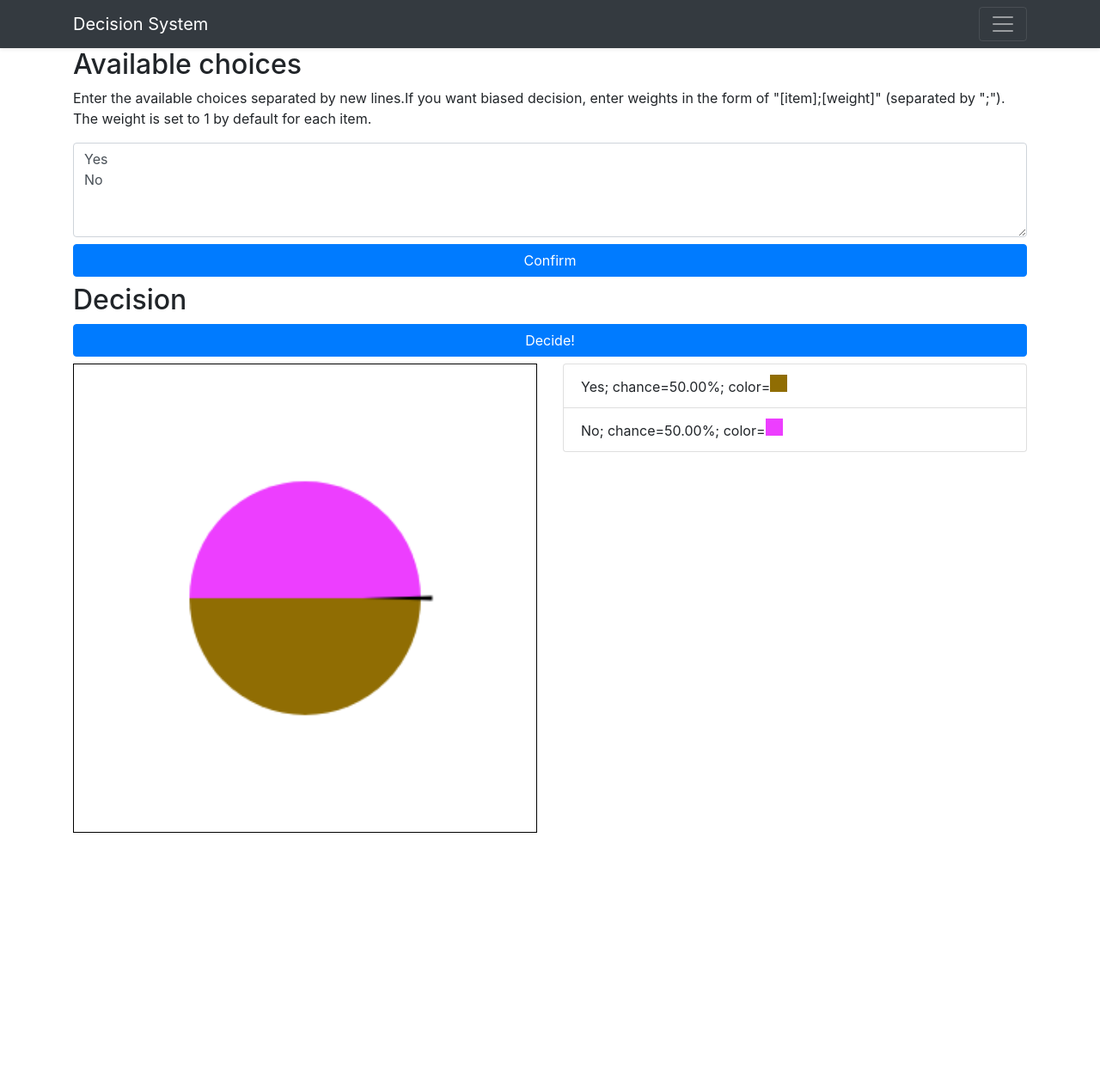
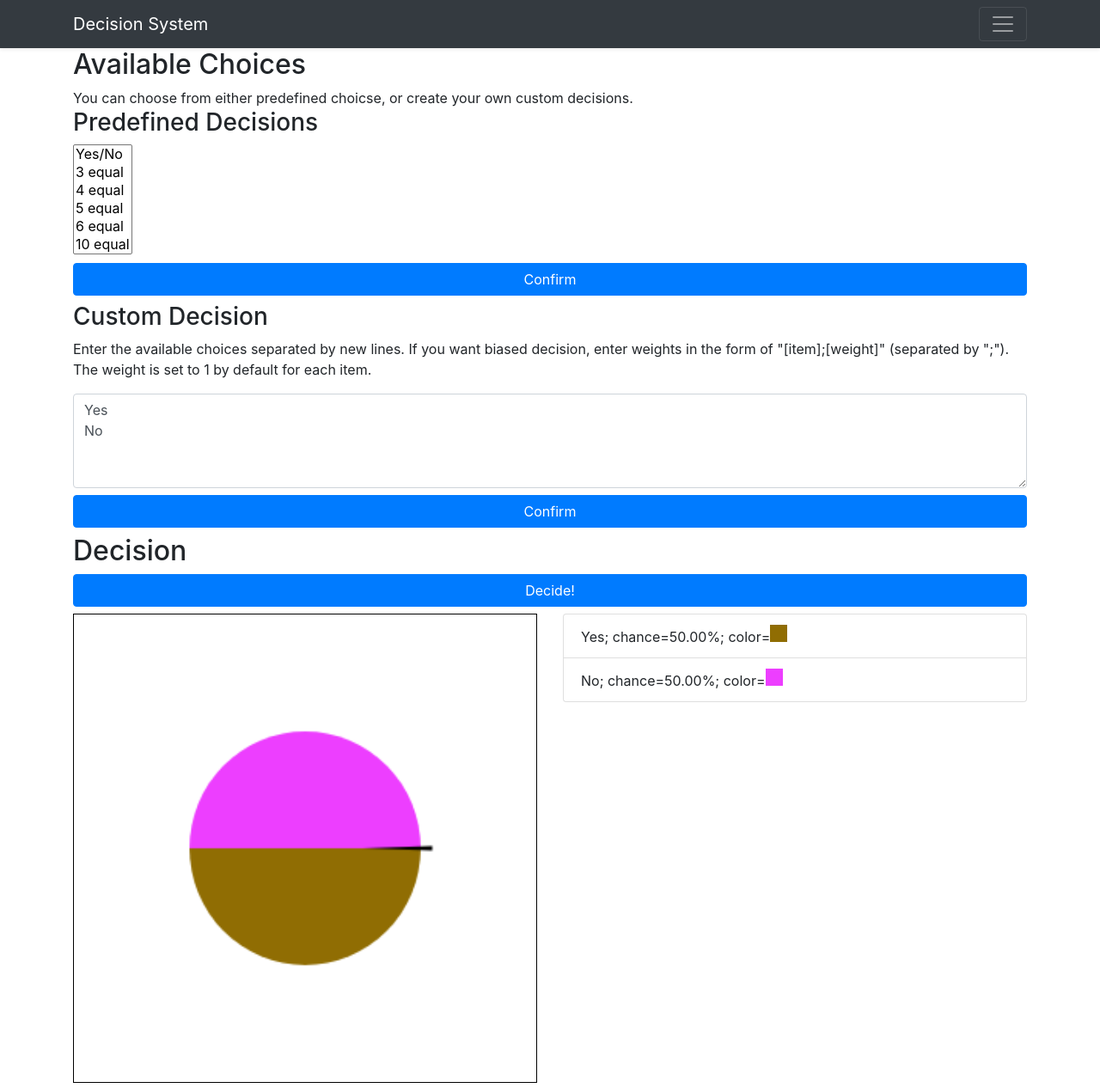
Before and after one commit to kaelchan/kaelchan.github.io, a Jekyll site: the page tools/decision.html, which Jekyll copies as it is, in a window 1280 px wide. Shown: the whole page at 86% size. Built offline with Jekyll 4.4.1, drawn with Linux system fonts in a browser that asks for light colours; before the commit the page ends 975 px from its top, so only the background shows below that; part of the change alters nothing that is shown.

Commit message:
add predefined sections

```diff
--- a/tools/decision.html
+++ b/tools/decision.html
@@ -7,11 +7,14 @@
     <meta name="viewport" content="width=device-width, initial-scale=1, shrink-to-fit=no">
 
     <!-- Bootstrap CSS -->
-    <link rel="stylesheet" href="https://stackpath.bootstrapcdn.com/bootstrap/4.3.1/css/bootstrap.min.css" integrity="sha384-ggOyR0iXCbMQv3Xipma34MD+dH/1fQ784/j6cY/iJTQUOhcWr7x9JvoRxT2MZw1T" crossorigin="anonymous">
+    <link rel="stylesheet" href="https://stackpath.bootstrapcdn.com/bootstrap/4.3.1/css/bootstrap.min.css"
+        integrity="sha384-ggOyR0iXCbMQv3Xipma34MD+dH/1fQ784/j6cY/iJTQUOhcWr7x9JvoRxT2MZw1T" crossorigin="anonymous">
     <title>Decision System</title>
 
     <!-- jQuery -->
-    <script src="https://code.jquery.com/jquery-3.3.1.slim.min.js" integrity="sha384-q8i/X+965DzO0rT7abK41JStQIAqVgRVzpbzo5smXKp4YfRvH+8abtTE1Pi6jizo" crossorigin="anonymous"></script>
+    <script src="https://code.jquery.com/jquery-3.3.1.slim.min.js"
+        integrity="sha384-q8i/X+965DzO0rT7abK41JStQIAqVgRVzpbzo5smXKp4YfRvH+8abtTE1Pi6jizo"
+        crossorigin="anonymous"></script>
 
     <style>
         canvas {
@@ -45,7 +48,8 @@
             <div class="container d-flex justify-content-between">
                 <a href="#" class="navbar-brand d-flex align-items-center">Decision System</a>
 
-                <button class="navbar-toggler" type="button" data-toggle="collapse" data-target="#navbarHeader" aria-controls="navbarHeader" aria-expanded="false" aria-label="Toggle navigation">
+                <button class="navbar-toggler" type="button" data-toggle="collapse" data-target="#navbarHeader"
+                    aria-controls="navbarHeader" aria-expanded="false" aria-label="Toggle navigation">
                     <span class="navbar-toggler-icon"></span>
                 </button>
             </div>
@@ -55,11 +59,35 @@
     <main role="main">
         <div class="container">
             <div>
-            <h2>Available choices</h2>
-            <p>Enter the available choices separated by new lines.If you want biased decision, enter weights in the form of "[item];[weight]" (separated by ";"). The weight is set to 1 by default for each item.</p>
+                <h2>Available Choices</h2>
+                You can choose from either predefined choicse, or create your own custom decisions.
 
+                <div>
+                    <h3>Predefined Decisions</h3>
+                    <select id="selectPredefinedDecisions" size=6>
+                        <option value="yes/no">Yes/No</option>
+                        <option value="3-equal">3 equal</option>
+                        <option value="4-equal">4 equal</option>
+                        <option value="5-equal">5 equal</option>
+                        <option value="6-equal">6 equal</option>
+                        <option value="10-equal">10 equal</option>
+                    </select>
+                    <br>
+                    <button id="predefinedConfirm" onclick="generatePredefined()"
+                        class="btn btn-primary btn-block my-2">Confirm</button>
+                </div>
+
+                <div>
+                    <h3>Custom Decision</h3>
+                    <p>Enter the available choices separated by new lines. If you want biased decision, enter weights in
+                        the
+                        form of "[item];[weight]" (separated by ";"). The weight is set to 1 by default for each item.
+                    </p>
                     <textarea id="choices" rows=4 cols=60 class="form-control my-2">Yes&#13;&#10;No</textarea>
-            <button id="confirm" onclick="GenerateFromText()" class="btn btn-primary btn-block my-2">Confirm</button>
+                </div>
+
+                <button id="confirm" onclick="GenerateFromText()"
+                    class="btn btn-primary btn-block my-2">Confirm</button>
             </div>
             <h2>Decision</h2>
             <button id="decide" onclick="StartDecide()" class="btn btn-primary btn-block my-2">Decide!</button>
@@ -85,7 +113,7 @@
 
         const circleX = canvas.width / 2
         const circleY = canvas.height / 2
-    const circleRadius  = canvas.width / 4
+        const circleRadius = canvas.width / 4
 
         const refreshInterval = 10 // ms
 
@@ -150,7 +178,7 @@
             var context = canvas.getContext("2d")
             context.beginPath()
             context.moveTo(circleX, circleY)
-        context.arc(circleX, circleY, circleRadius, startAngle, startAngle+0.01)
+            context.arc(circleX, circleY, circleRadius, startAngle, startAngle + 0.01)
             context.fillStyle = "white"
             context.fill()
         }
@@ -255,6 +283,57 @@
             GenerateLegend()
         }
 
+        function generateNEqual(n) {
+            decision.texts = []
+            for (var i = 1; i <= n; ++i) {
+                decision.texts.push(i.toString())
+            }
+            decision.weights = Array(n).fill(1)
+            decision.colors = []
+            for (var i = 1; i <= n; ++i) {
+                decision.colors.push(getRandomColor())
+            }
+        }
+
+        function generatePredefined() {
+            console.log("generatePredefined")
+            var value = $("#selectPredefinedDecisions").val()
+            console.log(value)
+            if (value === null) {
+                alert('Please choose a predefined decision from the list before click "Confirm"')
+            }
+            switch (value) {
+                case "yes/no":
+                    decision.texts = ['Yes', 'No']
+                    decision.weights = Array(decision.texts.length).fill(1)
+                    decision.colors = ['#008000', '#FF0000']
+                    break;
+                case "3-equal":
+                    generateNEqual(3)
+                    break;
+                case "4-equal":
+                    generateNEqual(4)
+                    break;
+                case "5-equal":
+                    generateNEqual(5)
+                    break;
+                case "6-equal":
+                    generateNEqual(6)
+                    break;
+                case "10-equal":
+                    generateNEqual(10)
+                    break;
+                case "100-equal":
+                    generateNEqual(100)
+                    break;
+                default:
+                    alert('WIP');
+            }
+            console.log(decision)
+            drawRoulette()
+            GenerateLegend()
+        }
+
         function ShowResult() {
             alert(`Decided: ${decision.texts[decision.result]}!`)
             console.log(`Decided: ${decision.texts[decision.result]}!`)
@@ -337,11 +416,17 @@
         init()
     </script>
 
-<!-- Bootstrap core JavaScript
-================================================== -->
+    <!-- Bootstrap core JavaScript -->
     <!-- Placed at the end of the document so the pages load faster -->
-<script src="https://code.jquery.com/jquery-3.3.1.slim.min.js" integrity="sha384-q8i/X+965DzO0rT7abK41JStQIAqVgRVzpbzo5smXKp4YfRvH+8abtTE1Pi6jizo" crossorigin="anonymous"></script>
-<script src="https://cdnjs.cloudflare.com/ajax/libs/popper.js/1.14.7/umd/popper.min.js" integrity="sha384-UO2eT0CpHqdSJQ6hJty5KVphtPhzWj9WO1clHTMGa3JDZwrnQq4sF86dIHNDz0W1" crossorigin="anonymous"></script>
-<script src="https://stackpath.bootstrapcdn.com/bootstrap/4.3.1/js/bootstrap.min.js" integrity="sha384-JjSmVgyd0p3pXB1rRibZUAYoIIy6OrQ6VrjIEaFf/nJGzIxFDsf4x0xIM+B07jRM" crossorigin="anonymous"></script>
+    <script src="https://code.jquery.com/jquery-3.3.1.slim.min.js"
+        integrity="sha384-q8i/X+965DzO0rT7abK41JStQIAqVgRVzpbzo5smXKp4YfRvH+8abtTE1Pi6jizo"
+        crossorigin="anonymous"></script>
+    <script src="https://cdnjs.cloudflare.com/ajax/libs/popper.js/1.14.7/umd/popper.min.js"
+        integrity="sha384-UO2eT0CpHqdSJQ6hJty5KVphtPhzWj9WO1clHTMGa3JDZwrnQq4sF86dIHNDz0W1"
+        crossorigin="anonymous"></script>
+    <script src="https://stackpath.bootstrapcdn.com/bootstrap/4.3.1/js/bootstrap.min.js"
+        integrity="sha384-JjSmVgyd0p3pXB1rRibZUAYoIIy6OrQ6VrjIEaFf/nJGzIxFDsf4x0xIM+B07jRM"
+        crossorigin="anonymous"></script>
 </body>
+
 </html>
```
Lines whose indentation alone changed are shown as unchanged.
